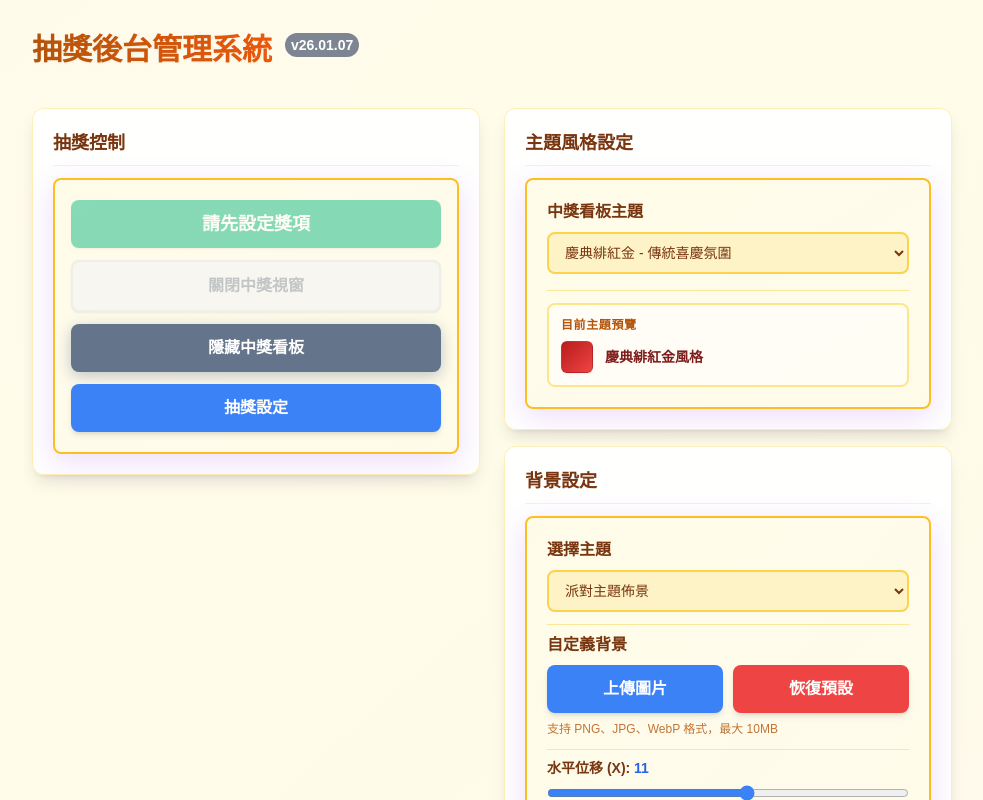
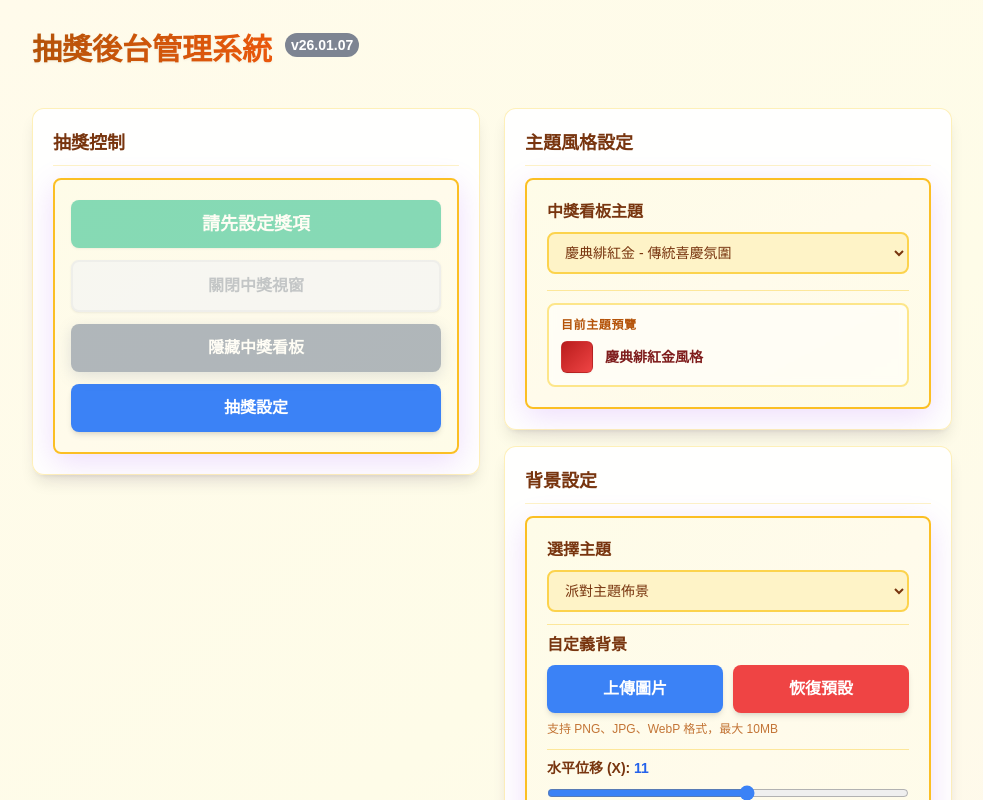
Before and after one commit to PT-HUANG/kfsyscc_lottery_2026, a Next.js app: page /backstage in a window 1280 px wide. Shown: the top 800 px of the page, without its empty margins (0-983 px from the left). Built offline with nearby package versions, Linux system fonts and the light colour scheme.

Commit message:
feat: update showWinnerBoard button

```diff
--- a/src/components/LotteryControlPanel.tsx
+++ b/src/components/LotteryControlPanel.tsx
@@ -473,7 +473,7 @@
           <div>
             <Button
               onClick={handleToggleWinnerBoard}
-              disabled={isAnimating}
+              disabled={isAnimating || winnerRecords.length === 0}
               className={`w-full text-base font-bold py-6 rounded-lg border-0 transition-all duration-200 ${
                 showWinnerBoard
                   ? "bg-slate-500 text-white enabled:hover:bg-slate-600 shadow-[0_4px_15px_rgba(100,116,139,0.4)] enabled:hover:scale-[1.02] enabled:active:scale-95"
```
